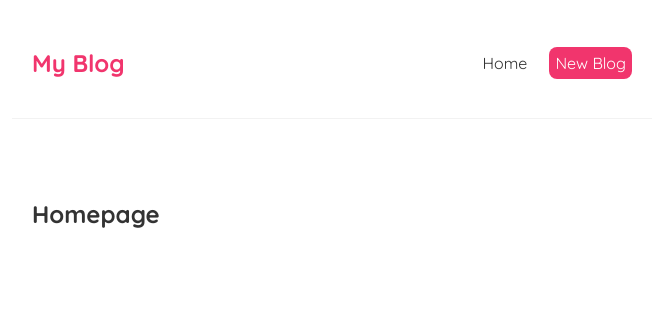
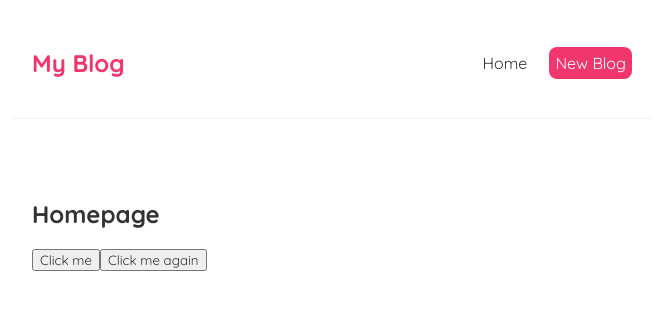
Before and after one commit to edcabiltes/react-workout, a React (Create React App) app: page / in a window 1280 px wide. Shown: the top 310 px of the page, without its empty margins (308-971 px from the left). Built offline with nearby package versions, Linux system fonts and the light colour scheme.

Commit message:
add click event functionality

```diff
--- a/src/Home.js
+++ b/src/Home.js
@@ -1,7 +1,18 @@
 const Home = () => {
+
+  const handleClick = (e) => {
+    console.log (`hello ed`, e);
+  }
+
+  const handleClickAgain = (name, e) => {
+    console.log(`hello ` + name, e.target);
+  }
+
   return (
     <div className="home">
         <h2>Homepage</h2>
+        <button onClick={handleClick}>Click me</button>
+        <button onClick={(e) => handleClickAgain(`baste`, e)}>Click me again</button>
     </div>
   )
 }
```
